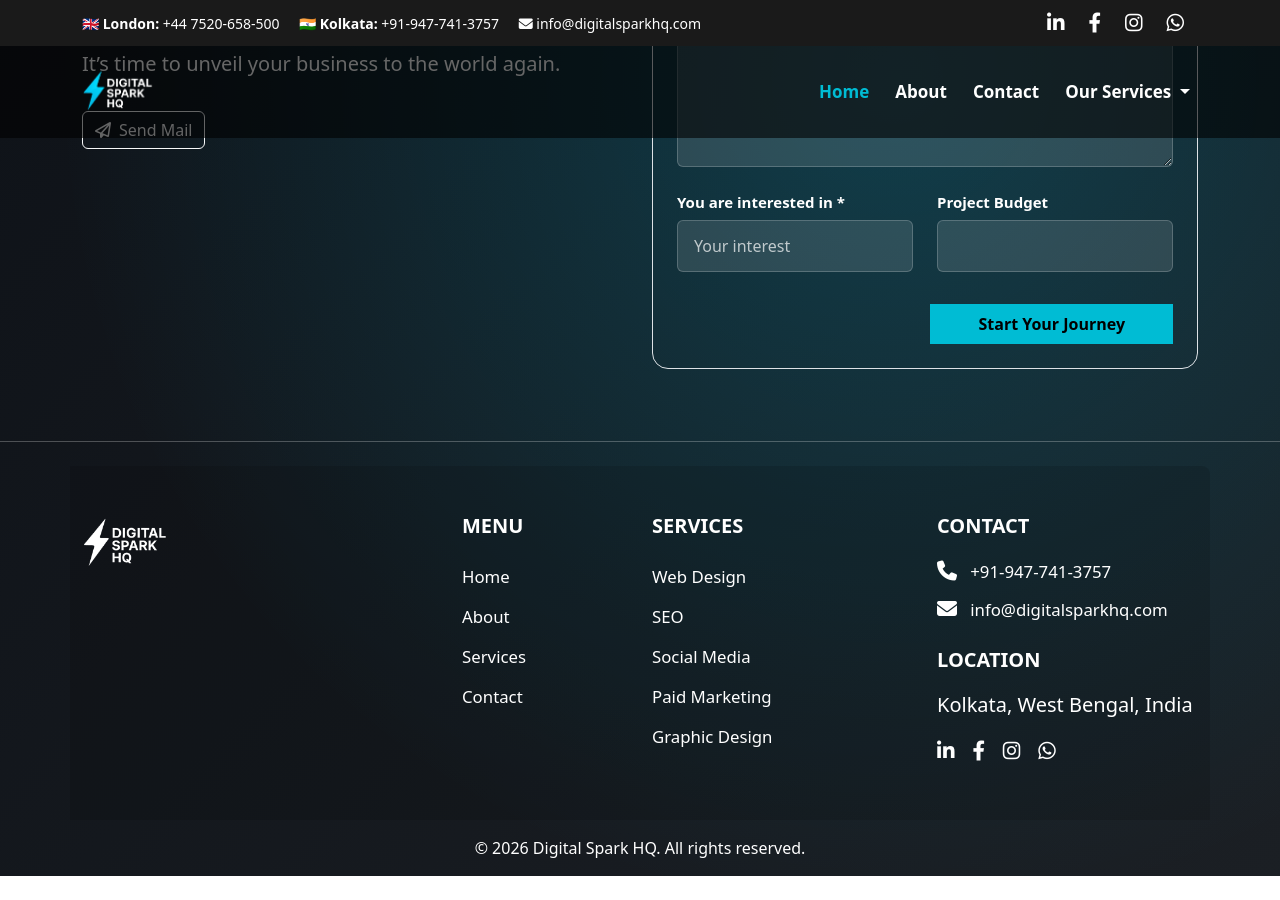
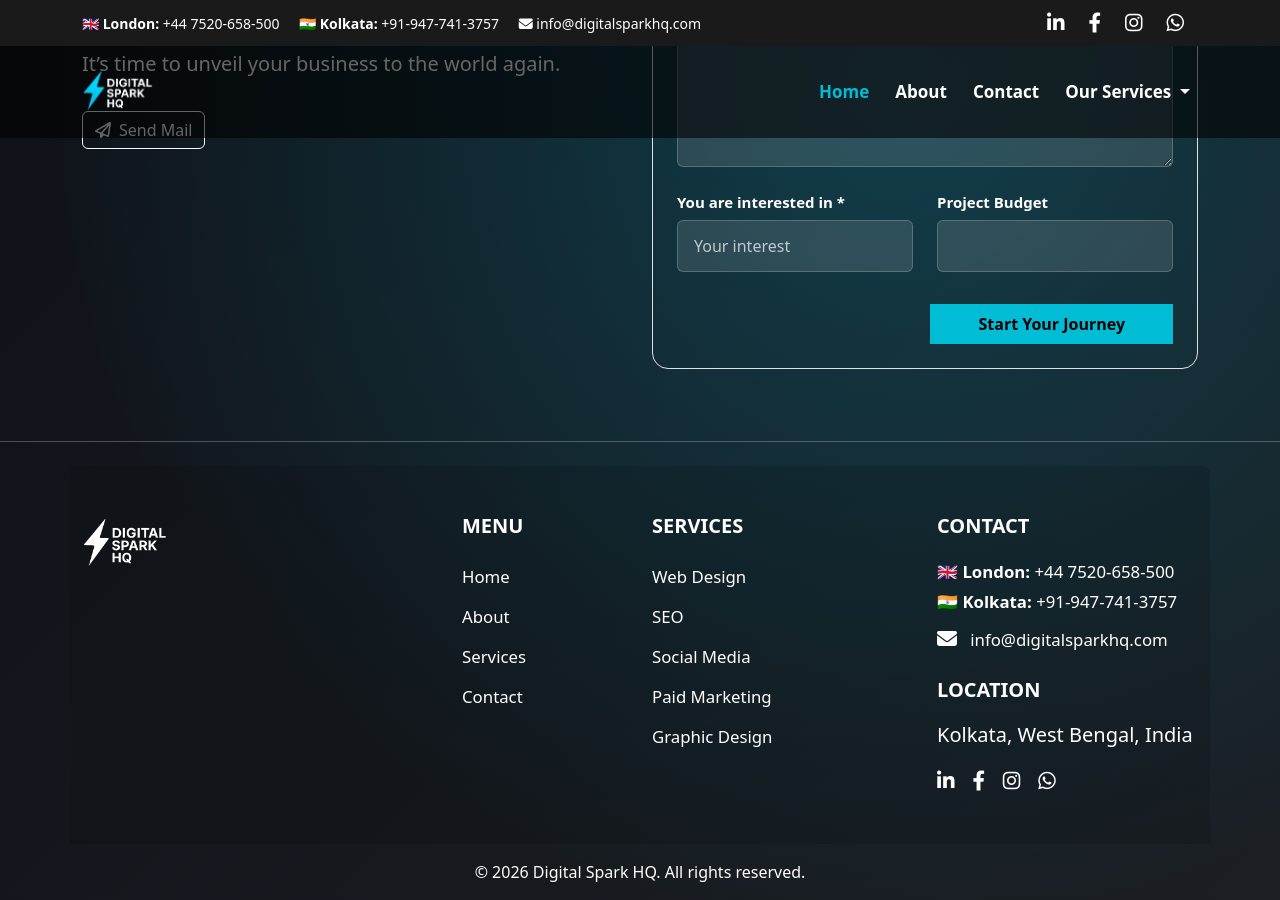
Before and after one commit to Iambiswajit-C/digitalsparkhq, a Jekyll site: the page built from index.md, in a window 1280 px wide and 900 px high, scrolled down 4210 px. Built offline with Jekyll 4.4.1, drawn with Linux system fonts in a browser that asks for light colours; before the commit the page ends 5086 px from its top, so only the background shows below that.

Commit message:
Update footer.html

```diff
--- a/_includes/footer.html
+++ b/_includes/footer.html
@@ -125,8 +125,12 @@
   <h5 class="footer-title">Contact</h5>
 
   <p class="fs-5">
-    <i class="fa-solid fa-phone me-2"></i>
-    <a href="tel:+91-947-741-3757">+91-947-741-3757</a>
+    <a href="tel:+447520658500" class="me-3">
+        🇬🇧 <strong>London:</strong> +44 7520-658-500
+       </a>
+        <a href="tel:+91-947-741-3757" class="me-3">
+          🇮🇳 <strong>Kolkata:</strong> +91-947-741-3757
+        </a>
   </p>
 
   <p class="fs-5">
```
